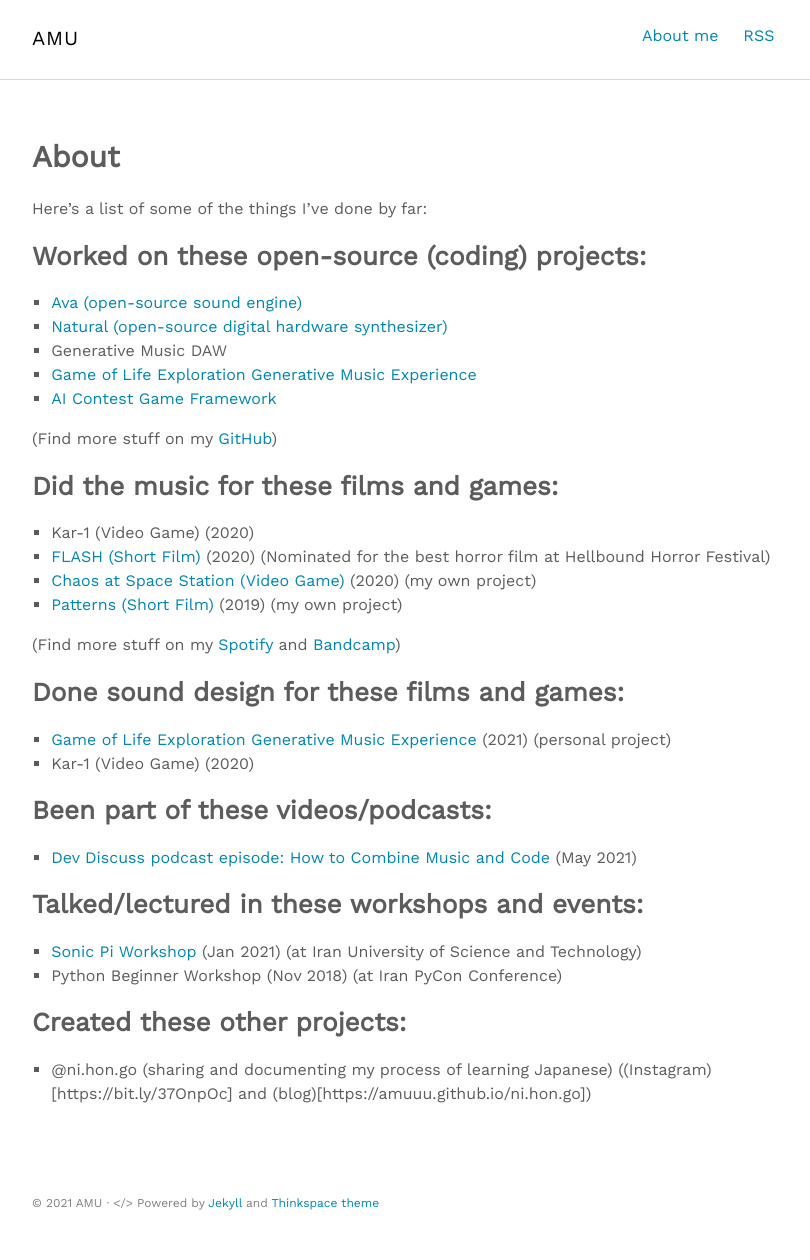
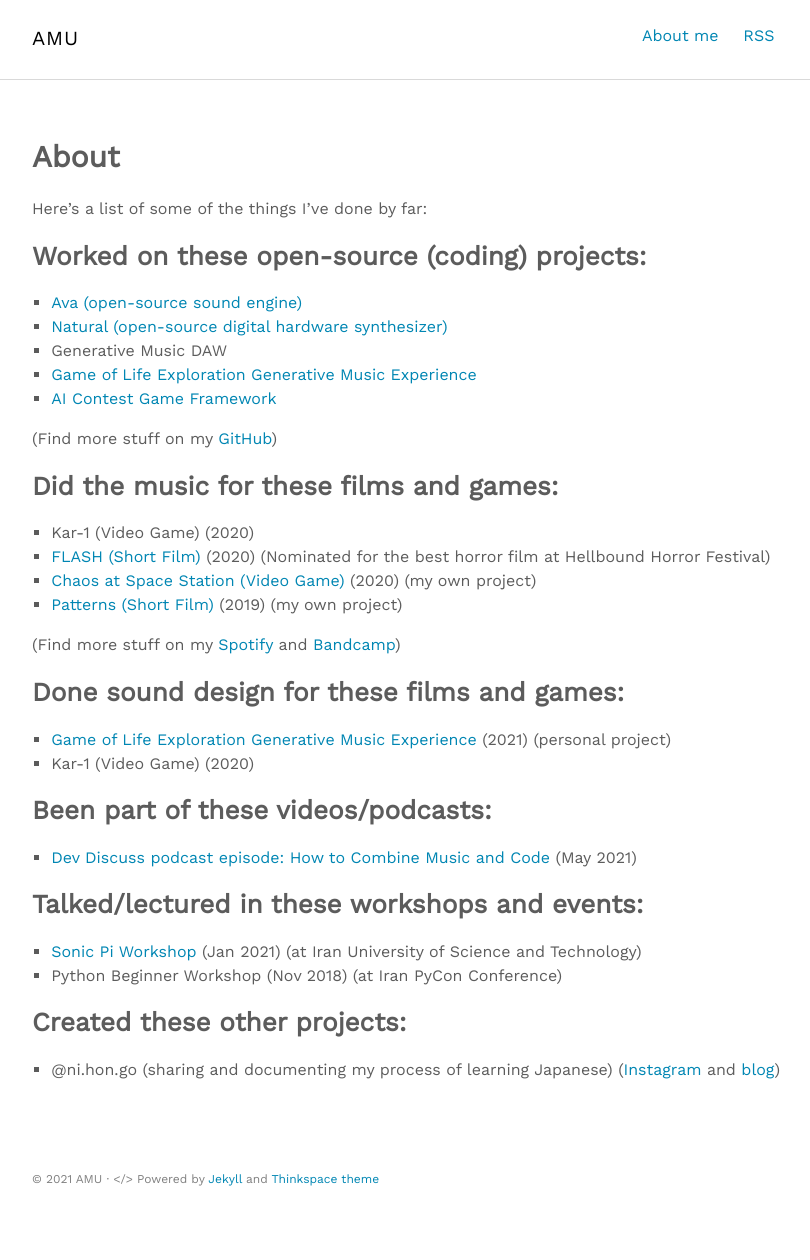
Before and after one commit to amuuu/amuuu.github.io, a Jekyll site: the page built from about.md, in a window 1280 px wide. Shown: the whole page, without its empty margins (232-1042 px from the left). Built offline with Jekyll 4.4.1, drawn with Linux system fonts in a browser that asks for light colours; nearby versions of some CDN libraries; after the commit the page ends 1236 px from its top, so only the background shows below that.

Commit message:
Update about.md

```diff
--- a/about.md
+++ b/about.md
@@ -35,4 +35,4 @@ Here's a list of some of the things I've done by far:
 - Python Beginner Workshop (Nov 2018) (at Iran PyCon Conference)
 
 ## Created these other projects:
-- @ni.hon.go (sharing and documenting my process of learning Japanese) ((Instagram)[https://bit.ly/37OnpOc] and (blog)[https://amuuu.github.io/ni.hon.go])
+- @ni.hon.go (sharing and documenting my process of learning Japanese) ([Instagram](https://bit.ly/37OnpOc) and [blog](https://amuuu.github.io/ni.hon.go))
```
